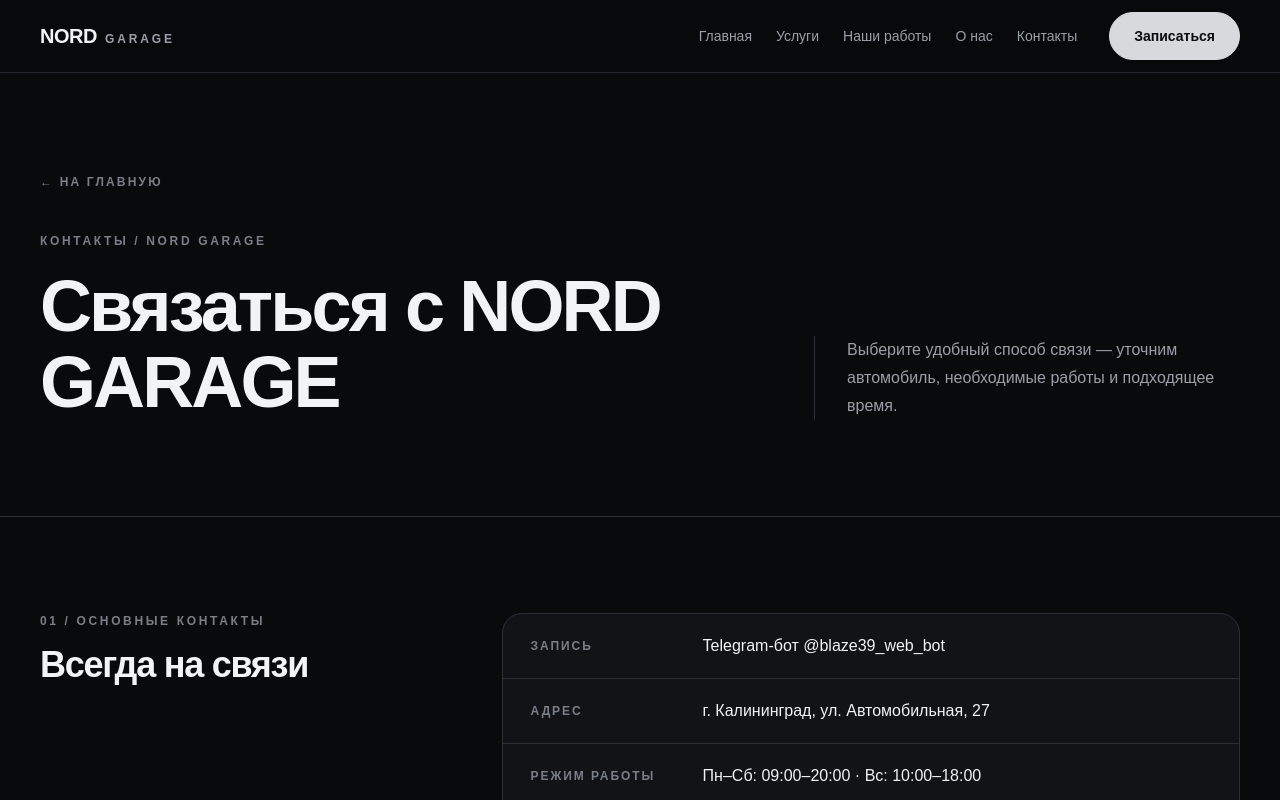
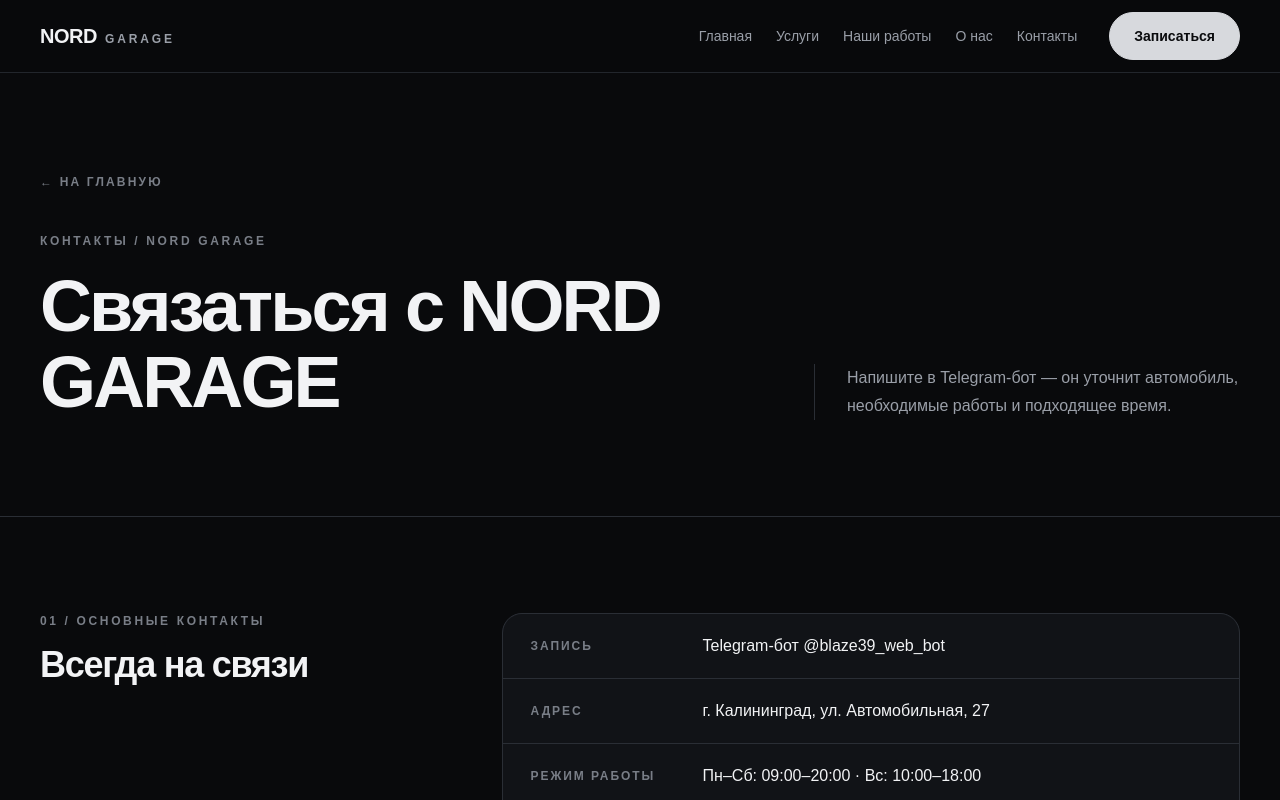
Before and after one commit to lenivetsmebro-stack/nord-garage, a Next.js app: page /contacts in a window 1280 px wide. Shown: the top 800 px of the page. Built offline with nearby package versions, Linux system fonts and the light colour scheme.

Commit message:
NORD GARAGE: new production domain and contacts intro text
Co-Authored-By: Claude Opus 5.5 <noreply@anthropic.com>
Claude-Session: https://claude.ai/code/session_011gyKoXKacnXsUAjYCejcvf

```diff
--- a/app/contacts/page.tsx
+++ b/app/contacts/page.tsx
@@ -62,7 +62,7 @@ export default function ContactsPage() {
               </h1>
             </div>
             <p className="border-t border-line pt-6 text-base leading-7 text-muted lg:border-l lg:border-t-0 lg:pl-8 lg:pt-0">
-              Выберите удобный способ связи — уточним автомобиль, необходимые
+              Напишите в Telegram-бот — он уточнит автомобиль, необходимые
               работы и подходящее время.
             </p>
           </div>
--- a/app/layout.tsx
+++ b/app/layout.tsx
@@ -4,7 +4,7 @@ import { Header } from "@/components/layout/header";
 import "./globals.css";
 
 export const metadata: Metadata = {
-  metadataBase: new URL("https://nord-garage.vercel.app"),
+  metadataBase: new URL("https://nord-garage-kld.vercel.app"),
   applicationName: "NORD GARAGE",
   title: {
     default: "NORD GARAGE — премиальный автосервис",
--- a/app/robots.ts
+++ b/app/robots.ts
@@ -1,6 +1,6 @@
 import type { MetadataRoute } from "next";
 
-const productionOrigin = "https://nord-garage.vercel.app";
+const productionOrigin = "https://nord-garage-kld.vercel.app";
 
 export default function robots(): MetadataRoute.Robots {
   return {
--- a/app/sitemap.ts
+++ b/app/sitemap.ts
@@ -1,7 +1,7 @@
 import type { MetadataRoute } from "next";
 import { services } from "@/config/services";
 
-const productionOrigin = "https://nord-garage.vercel.app";
+const productionOrigin = "https://nord-garage-kld.vercel.app";
 
 export default function sitemap(): MetadataRoute.Sitemap {
   const staticRoutes: MetadataRoute.Sitemap = [
```
